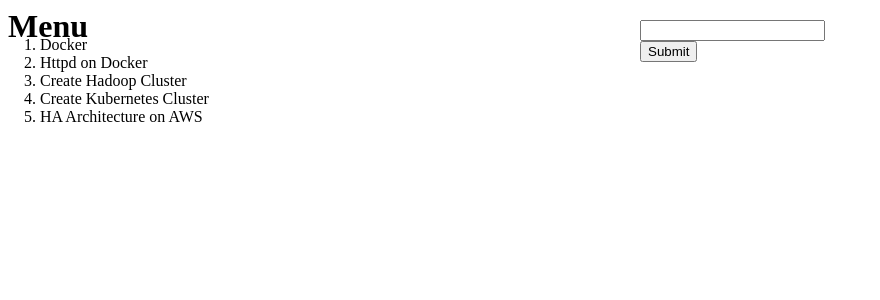
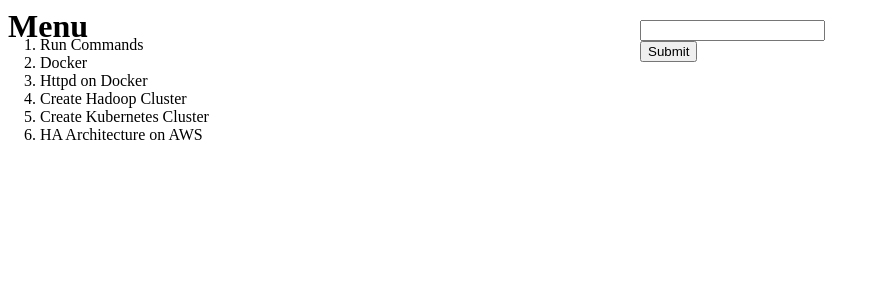
Before and after one commit to anycode-inc/TerminalUI-Frontend, a Flask app: page /task in a window 1280 px wide. Shown: the top 300 px of the page, without its empty margins (0-880 px from the left). Run offline with Flask 2, Linux system fonts and the light colour scheme.

Commit message:
Feature for running all of the Linux commands
Signed-off-by: cankush625 <cankush625@gmail.com>

```diff
--- a/app.py
+++ b/app.py
@@ -1,6 +1,7 @@
 from flask import Flask, render_template, request
 import requests as req
 
+from commands.command import run_command
 from docker.python_on_docker import python_on_docker
 from docker.httpd_on_docker import httpd_on_docker
 from hadoop.hadoop_cluster import create_hadoop_cluster
@@ -25,19 +26,28 @@
     choice = request.args.get("choice")
     template = "menu.html"
     if choice == "1":
+        template = "command/command.html"
+    elif choice == "2":
         contents = python_on_docker(server_ip)
         template = "response.html"
-    elif choice == "2":
+    elif choice == "3":
         template = "docker/httpd_docker.html"
-    elif choice == "3":
+    elif choice == "4":
         template = "hadoop/hadoop_cluster.html"
-    elif choice == "4":
+    elif choice == "5":
         template = "kubernetes/kubernetes_cluster.html"
-    elif choice == "5":
+    elif choice == "6":
         template = "aws/ha_arch_on_aws.html"
     else:
         template = "menu.html"
     return render_template(template)
+
+@app.route("/run-commands")
+def run_commands():
+    command = request.args.get("command")
+    contents = run_command(command)
+    template = "response.html"
+    return render_template(template, response=contents)
 
 @app.route("/httpd-on-docker")
 def httpd_docker():
--- /dev/null
+++ b/templates/command/command.html
@@ -0,0 +1,5 @@
+<h1>RUN LINUX COMMANDS</h1>
+<form action="/run-commands">
+    COMMAND: <input name="command" type="text" /> <br>
+    <input type="submit" />
+</form>
--- a/templates/menu.html
+++ b/templates/menu.html
@@ -27,6 +27,7 @@
         <div>
             <div class="split left">
                 <ol>
+                    <li>Run Commands</li>
                     <li>Docker</li>
                     <li>Httpd on Docker</li>
                     <li>Create Hadoop Cluster</li>
```
Also changed, not shown: commands/command.py (added, +7 -0 lines).
